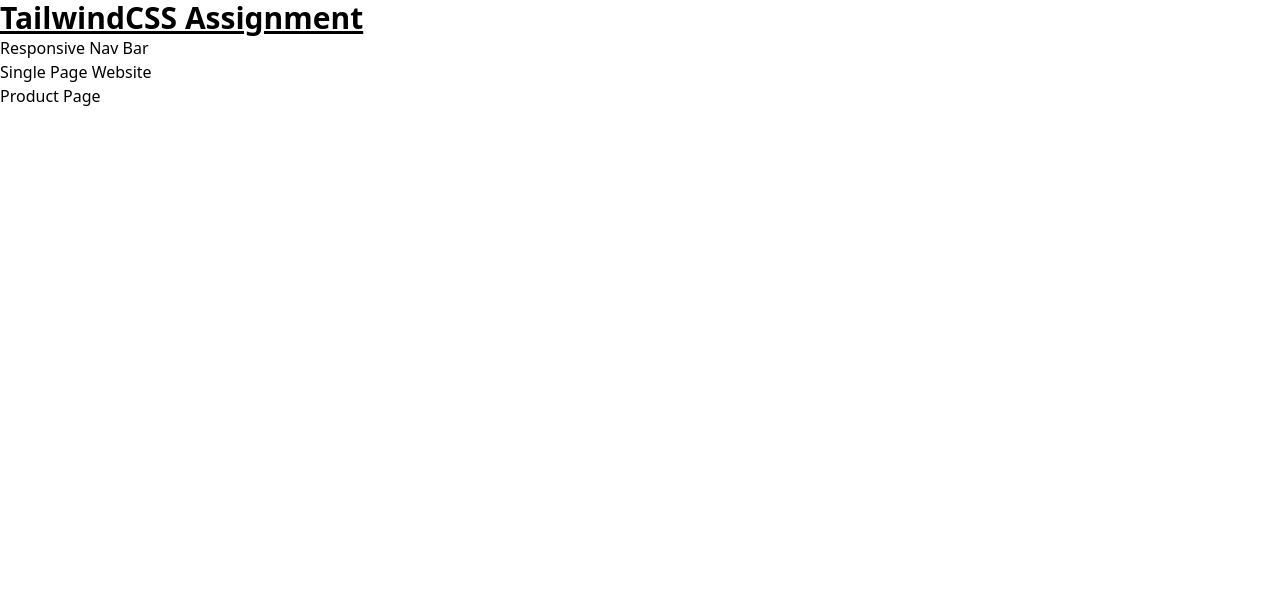
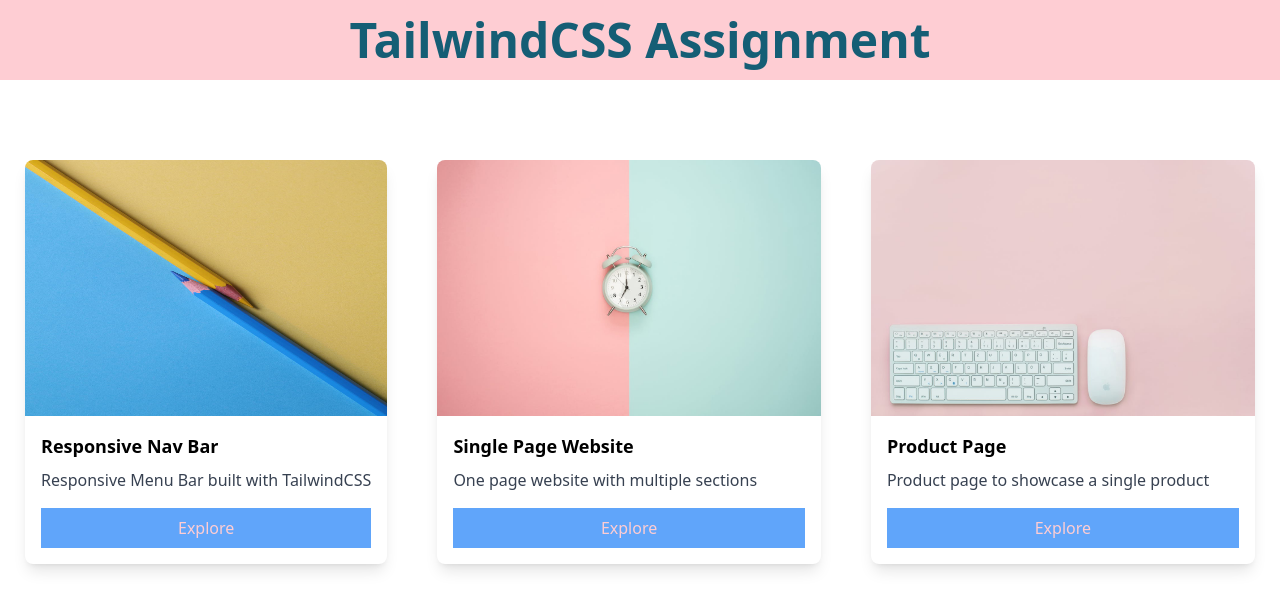
Before and after one commit to akumobi/twassignment, a website: page public/index.html in a window 1280 px wide. Drawn offline with Linux system fonts and the light colour scheme.

Commit message:
style: add more style with tailwind

```diff
--- a/public/index.html
+++ b/public/index.html
@@ -8,11 +8,52 @@
     <title>TailwindCSS Assignment</title>
 </head>
 <body>
-    <h1 class="text-3xl font-bold underline">TailwindCSS Assignment</h1>
-    <ul>
-        <li><a href="./navbar.html">Responsive Nav Bar</a></li>
+    <header class="bg-rose-200 container mx-auto items-center">
+        <div class="h-20">
+            <h1 class="text-5xl font-bold text-cyan-800 text-center py-4">TailwindCSS Assignment</h1>
+        </div>
+    </header>
+
+    <section class="flex justify-between">
+
+        <div class="max-w-sm mx-auto mt-20">
+            <div class="bg-white shadow-lg rounded-lg overflow-hidden">
+                <img src="./item1.jpg" alt="Diagonally coloured pencils" class="w-full h-64">
+                <div class="p-4">
+                    <h3 class="text-lg font-semibold mb-2">Responsive Nav Bar</h3>
+                    <p class="text-gray-700 mb-4">Responsive Menu Bar built with TailwindCSS</p>
+                    <button class="bg-blue-400 text-rose-200 font-[250px] px-4 py-2 w-full"><a href="./navbar.html">Explore</a></button>
+                </div>
+            </div>
+        </div>
+
+        <div class="max-w-sm mx-auto mt-20">
+            <div class="bg-white shadow-lg rounded-lg overflow-hidden">
+                <img src="./item2.jpg" alt="Clock in the middle" class="w-full h-64">
+                <div class="p-4">
+                    <h3 class="text-lg font-semibold mb-2">Single Page Website</h3>
+                    <p class="text-gray-700 mb-4">One page website with multiple sections</p>
+                    <button class="bg-blue-400 text-rose-200 font-[250px] px-4 py-2 w-full"><a href="./1pagesite.html">Explore</a></button>
+                </div>
+            </div>
+        </div>
+
+        <div class="max-w-sm mx-auto mt-20">
+            <div class="bg-white shadow-lg rounded-lg overflow-hidden">
+                <img src="./item3.jpg" alt="Keyboard and mouse at the bottom left corner" class="w-full h-64">
+                <div class="p-4">
+                    <h3 class="text-lg font-semibold mb-2">Product Page</h3>
+                    <p class="text-gray-700 mb-4">Product page to showcase a single product</p>
+                    <button class="bg-blue-400 text-rose-200 font-[250px] px-4 py-2 w-full"><a href="./product.html">Explore</a></button>
+                </div>
+            </div>
+        </div>
+
+    </section>
+    <!-- <ul>
+        <li></li>
         <li><a href="./1pagesite.html">Single Page Website</a></li>
         <li><a href="./product.html">Product Page</a></li>
-    </ul>
+    </ul> -->
 </body>
 </html>
```
Also changed, not shown: public/item1.jpg (added), public/item2.jpg (added), public/item3.jpg (added), public/item4.jpg (added), public/style.css.
